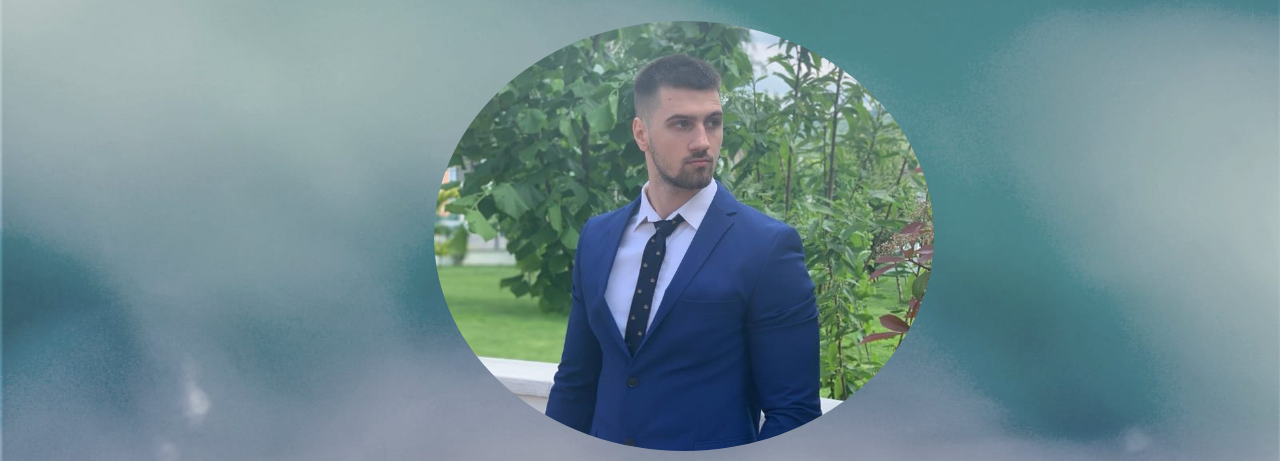
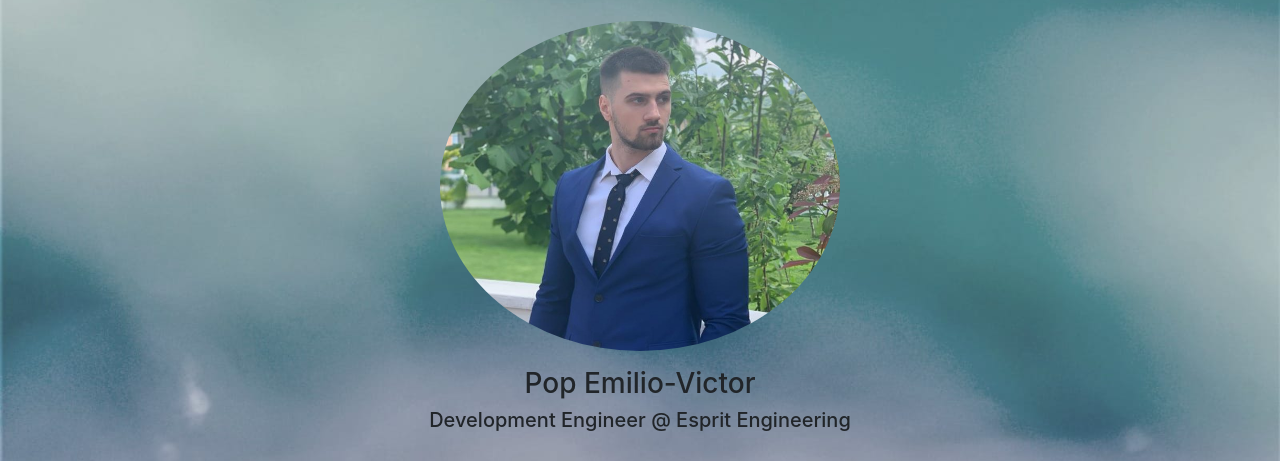
Before and after one commit to EmilioPop/MyWebPage, a plain HTML site: page index.html in a window 1280 px wide. Shown: the part 61-522 px from the top of the page. Drawn offline with nearby package versions, Linux system fonts and the light colour scheme.

Commit message:
first commit

```diff
--- a/index.html
+++ b/index.html
@@ -32,7 +32,7 @@
             <div class="body">
                 <center>
                     <div class="image">
-                        <img src="images/me.jpg" alt="Photograph Of Me" style="width:500px;height:430px;">
+                        <img src="images/me.jpg" alt="Photograph Of Me" style="width:400px;height:330px;">
                     </div>
                 </center>
                 <center>
```
